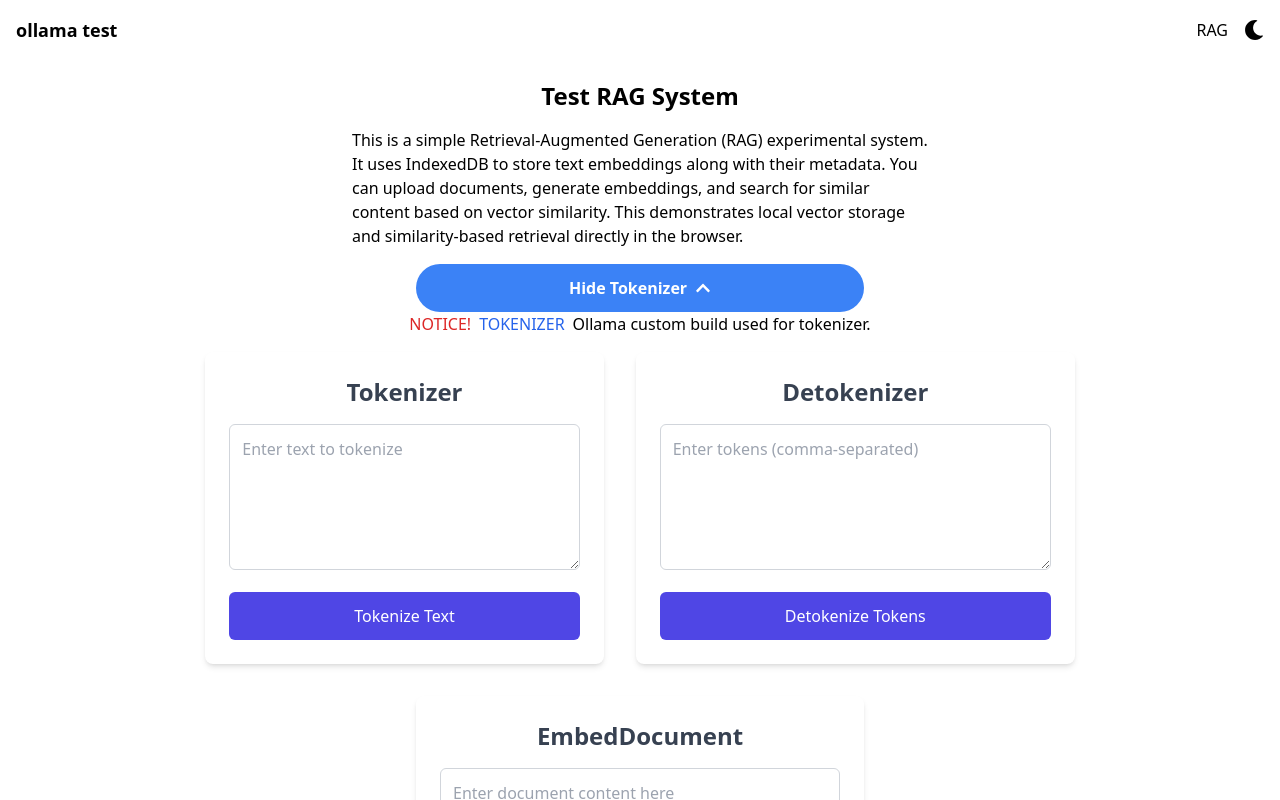
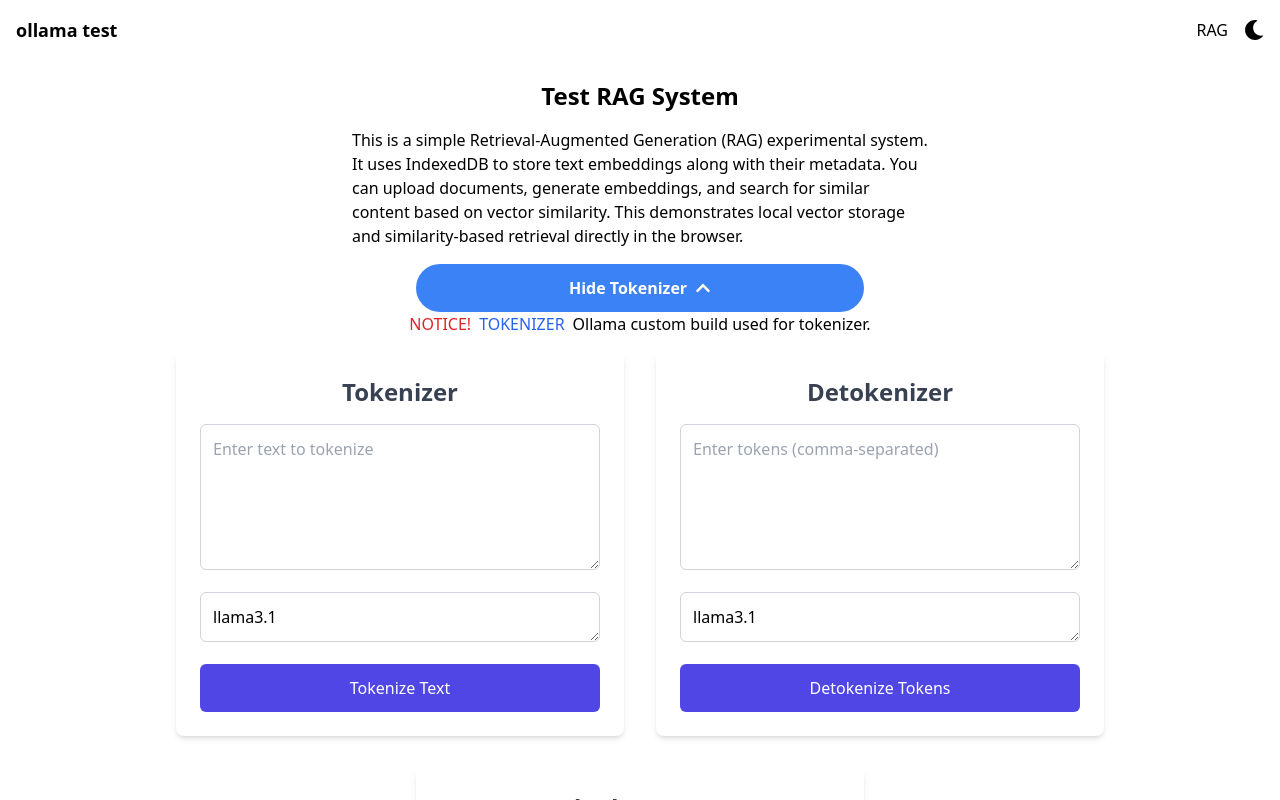
Before and after one commit to YonTracks/ollama-yontracks-rag, a Next.js app: page /rag in a window 1280 px wide. Both pictures are taken after a click on the button "Show Tokenizer". Shown: the top 800 px of the page. Built offline with nearby package versions, Linux system fonts and the light colour scheme.

Commit message:
update document uploader with refresh button / update tokenizer and detokenizer with model input

```diff
--- a/components/DetokenizerComponent.tsx
+++ b/components/DetokenizerComponent.tsx
@@ -6,6 +6,7 @@ import { useState, FormEvent } from "react";
 
 export default function DetokenizerComponent() {
   const [tokenInput, setTokenInput] = useState("");
+  const [modelNameInput, setModelNameInput] = useState("llama3.1");
   const [detokenizedText, setDetokenizedText] = useState<string | null>(null);
   const [loading, setLoading] = useState(false);
   const [message, setMessage] = useState("");
@@ -31,7 +32,7 @@ export default function DetokenizerComponent() {
         method: "POST",
         headers: { "Content-Type": "application/json" },
         body: JSON.stringify({
-          model: "llama3.2",
+          model: modelNameInput,
           tokens,
         }),
       });
@@ -39,7 +40,7 @@ export default function DetokenizerComponent() {
       const data = await response.json();
       if (response.ok) {
         setDetokenizedText(data.text);
-        setMessage("Detokenization successful!");
+        setMessage(`Model: ${modelNameInput} Detokenization successful!`);
       } else {
         throw new Error(data.error || "Failed to detokenize tokens");
       }
@@ -63,6 +64,14 @@ export default function DetokenizerComponent() {
             onChange={(e) => setTokenInput(e.target.value)}
             placeholder="Enter tokens (comma-separated)"
             rows={5}
+            className="w-full rounded-md border border-gray-300 p-3 focus:outline-none focus:ring-2 focus:ring-indigo-500"
+            required
+          />
+          <textarea
+            value={modelNameInput}
+            onChange={(e) => setModelNameInput(e.target.value)}
+            placeholder="Enter model name"
+            rows={1}
             className="w-full rounded-md border border-gray-300 p-3 focus:outline-none focus:ring-2 focus:ring-indigo-500"
             required
           />
--- a/components/DocumentUploader.tsx
+++ b/components/DocumentUploader.tsx
@@ -4,7 +4,7 @@
 
 import { useState, FormEvent } from "react";
 
-import { saveVector } from "@/hooks/useIndexedDB";
+import { saveVector, deleteAllVectors } from "@/hooks/useIndexedDB";
 
 export default function DocumentUploader() {
   const [documentText, setDocumentText] = useState("");
@@ -80,6 +80,12 @@ export default function DocumentUploader() {
             {loading ? "Embedding..." : "Embed your Document"}
           </button>
         </form>
+        <button
+          onClick={() => deleteAllVectors()}
+          className={`mt-4 w-full rounded-md bg-indigo-600 p-3 text-white hover:bg-indigo-700`}
+        >
+          Refresh Embeddings
+        </button>
         {message && <p className="mt-4 text-center text-gray-700">{message}</p>}
         {embeddings && (
           <div className="mt-4">
--- a/components/TokenizerComponent.tsx
+++ b/components/TokenizerComponent.tsx
@@ -8,6 +8,7 @@ import { useState, FormEvent } from "react";
 
 export default function TokenizerComponent() {
   const [inputText, setInputText] = useState("");
+  const [modelNameInput, setModelNameInput] = useState("llama3.1");
   const [tokens, setTokens] = useState<number[] | null>(null);
   const [loading, setLoading] = useState(false);
   const [message, setMessage] = useState("");
@@ -22,7 +23,7 @@ export default function TokenizerComponent() {
         method: "POST",
         headers: { "Content-Type": "application/json" },
         body: JSON.stringify({
-          model: "llama3.2",
+          model: modelNameInput,
           text: inputText,
         }),
       });
@@ -30,7 +31,7 @@ export default function TokenizerComponent() {
       const data = await response.json();
       if (response.ok) {
         setTokens(data.tokens);
-        setMessage("Tokenization successful!");
+        setMessage(`Model: ${modelNameInput} Tokenization successful!`);
 
         // Save the tokens as vector in IndexedDB
         // await saveVector(data.tokens, { content: inputText });
@@ -61,6 +62,14 @@ export default function TokenizerComponent() {
             className="w-full rounded-md border border-gray-300 p-3 focus:outline-none focus:ring-2 focus:ring-indigo-500"
             required
           />
+          <textarea
+            value={modelNameInput}
+            onChange={(e) => setModelNameInput(e.target.value)}
+            placeholder="Enter model name"
+            rows={1}
+            className="w-full rounded-md border border-gray-300 p-3 focus:outline-none focus:ring-2 focus:ring-indigo-500"
+            required
+          />
           <button
             type="submit"
             disabled={loading}
--- a/hooks/useIndexedDB.ts
+++ b/hooks/useIndexedDB.ts
@@ -94,6 +94,16 @@ export async function saveVector(vector: number[], metadata?: unknown) {
   }
 }
 
+export async function deleteAllVectors() {
+  try {
+    const db = await initDB();
+    console.log("Object stores:", db.objectStoreNames); // Debugging
+    await db.clear("vectors");
+    console.log("All vectors deleted successfully.");
+  } catch (error) {
+    console.error("Error deleting vectors from IndexedDB:", error);
+  }
+}
 /**
  * Retrieve vectors from IndexedDB and filter by cosine similarity.
  */
```
